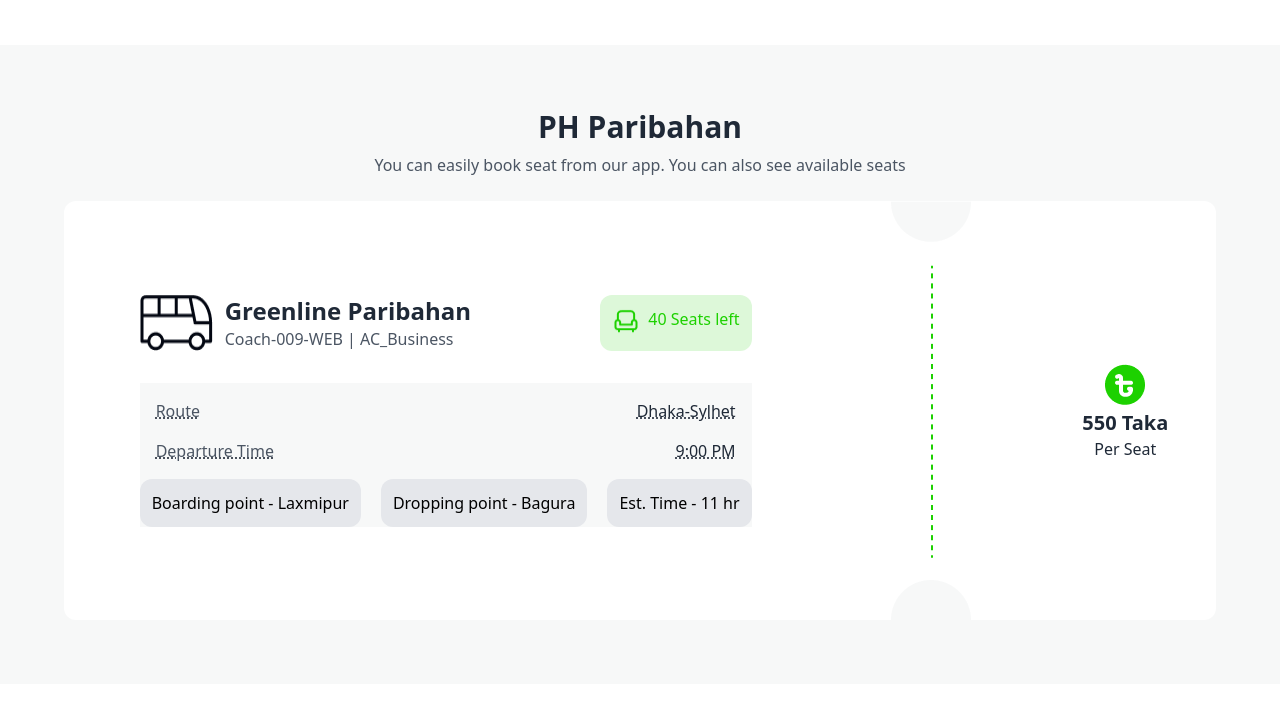
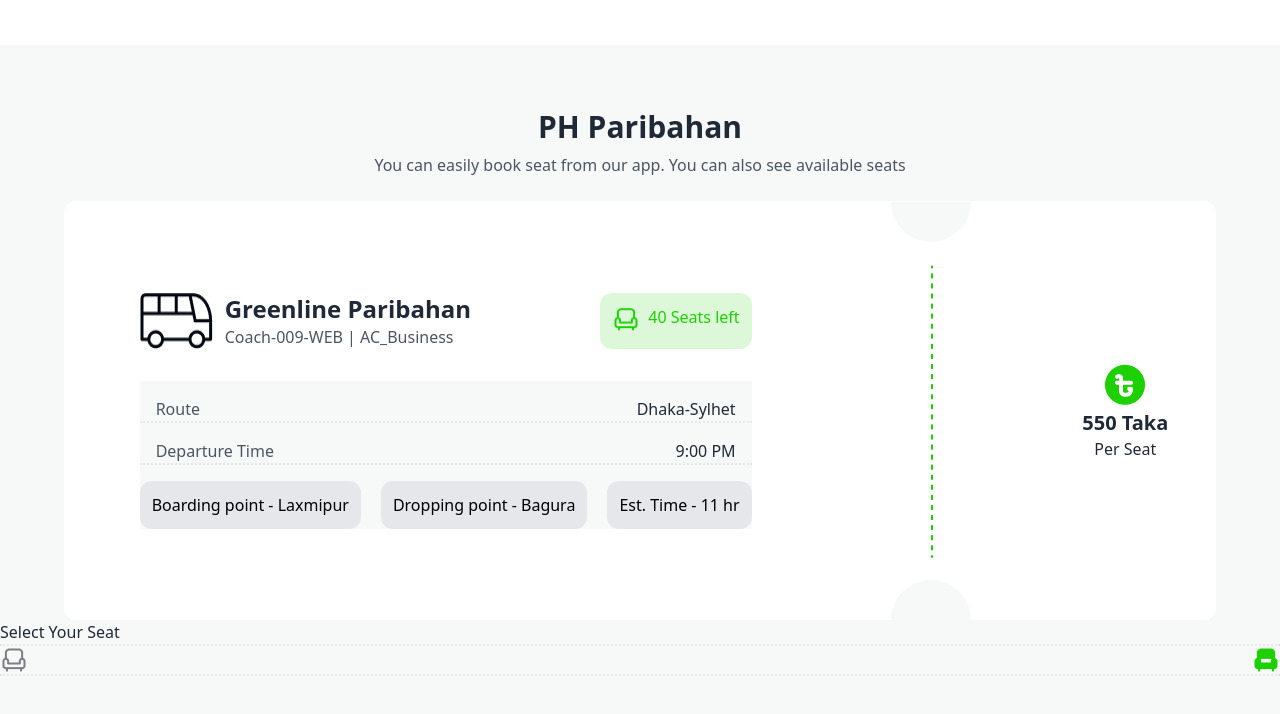
Before and after one commit to OMI786I/Assignment-5-reset, a plain HTML site: page index.html in a window 1280 px wide. Shown: the part 1367-2081 px from the top of the page. Before the commit the page ends 2051 px from the top, so only its background shows below. Drawn offline with nearby package versions, Linux system fonts and the light colour scheme.

Commit message:
starting with seat plan

```diff
--- a/index.html
+++ b/index.html
@@ -175,12 +175,12 @@
           <div class="bg-[#f7f8f8] flex flex-col items-stretch mt-8">
             <div class="">
               <div
-                class="flex justify-between mb-4 mt-4 px-4 underline decoration-dotted"
+                class="flex justify-between mb-4 mt-4 px-4 border-b-2 border-dotted"
               >
                 <span class="text-gray-600">Route</span> Dhaka-Sylhet
               </div>
               <div
-                class="flex justify-between mb-4 mt-4 px-4 underline decoration-dotted"
+                class="flex justify-between mb-4 mt-4 px-4 border-b-2 border-dotted"
               >
                 <span class="text-gray-600">Departure Time </span>
                 9:00 PM
@@ -207,6 +207,17 @@
           <p>Per Seat</p>
         </div>
       </div>
+      <!--seat plan section-->
+      <div>
+        <div>
+          <h1>Select Your Seat</h1>
+          <div class="flex border-t-2 border-dotted border-b-2 justify-between">
+            <img src="images/seat-gray.png" />
+            <img src="images/seat-green-filled.png" />
+          </div>
+        </div>
+        <div></div>
+      </div>
     </section>
   </body>
 </html>
```
